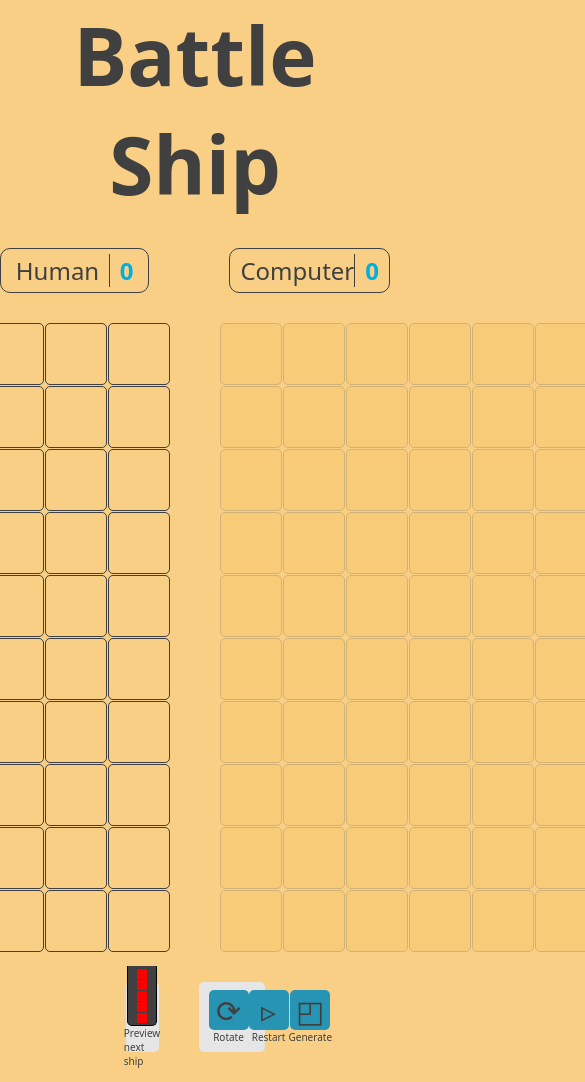
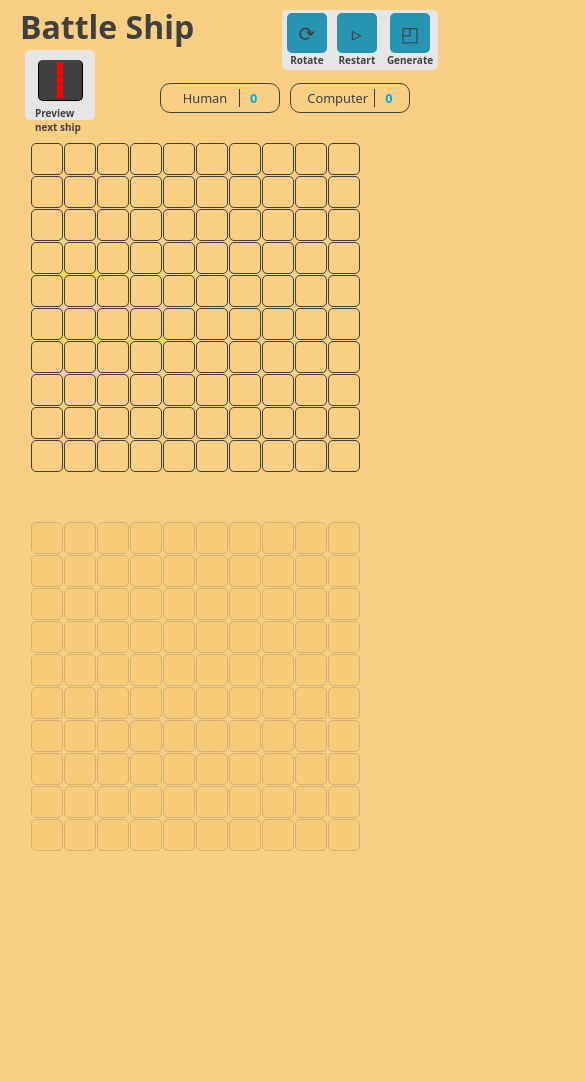
Before and after one commit to durgeshbg/battleship, a website built with webpack: page src/index.html in a window 390 px wide. Shown: the top 1082 px of the page, 585 px wide, since content can reach past the window. After the commit the page ends 851 px from the top, so only its background shows below. Built offline with nearby package versions, Linux system fonts and the light colour scheme.

Commit message:
add: responsive UI

```diff
--- a/src/style.css
+++ b/src/style.css
@@ -183,3 +183,228 @@ h1 {
   font-size: 10px;
   font-weight: lighter;
 }
+
+@media (max-width: 1400px) {
+  h1 {
+    text-align: left;
+    font-size: 3rem;
+    padding: 5px 20px;
+  }
+  .score {
+    font-size: 0.8rem;
+    gap: 10px;
+    right: 20px;
+    top: 0px;
+    position: fixed;
+  }
+  .score .left,
+  .score .right {
+    width: 120px;
+    justify-content: space-evenly;
+  }
+
+  .gameboard {
+    align-items: center;
+    flex-direction: column;
+  }
+
+  .navbar {
+    width: 200px;
+    position: absolute;
+    left: -40px;
+    top: 50px;
+    flex-direction: column;
+    align-items: center;
+  }
+
+  .preview {
+    height: 100px;
+    width: 60px;
+    padding: 10px;
+    font-weight: 600;
+    position: relative;
+  }
+
+  .preview .display {
+    border-radius: 5px;
+    width: 50px;
+    height: 60px;
+  }
+
+  .preview .display img {
+    width: 40px;
+    height: 40px;
+  }
+
+  .preview .tag {
+    margin-top: 5px;
+    width: fit-content;
+  }
+
+  .dashboard {
+    height: auto;
+    width: auto;
+    border-radius: 5px;
+    padding: 10px;
+
+    flex-direction: column;
+    justify-content: space-evenly;
+    gap: 10px;
+  }
+
+  .navbar .tag {
+    font-weight: 600;
+  }
+
+  .winner {
+    font-size: 5rem;
+  }
+}
+
+@media (max-width: 830px) {
+  .cell {
+    padding: 20px;
+  }
+}
+
+@media (max-width: 650px) {
+  .score {
+    gap: 10px;
+    position: static;
+    top: 0px;
+    padding: 0px;
+    margin: 0;
+  }
+  .score .left,
+  .score .right {
+    width: 120px;
+    justify-content: space-evenly;
+  }
+
+  .preview {
+    height: 70px;
+    width: 70px;
+    border-radius: 5px;
+
+    display: flex;
+    justify-content: space-around;
+    align-items: center;
+    position: relative;
+    top: -15px;
+    right: -24px;
+  }
+
+  .preview .display {
+    width: 90%;
+    height: 60px;
+    border-radius: 5px;
+  }
+
+  .dashboard {
+    height: auto;
+    width: auto;
+    border-radius: 5px;
+    padding: 10px;
+
+    flex-direction: row;
+    position: relative;
+    right: -300px;
+    top: -180px;
+  }
+
+  .dashboard > * {
+    display: flex;
+    flex-direction: column;
+    align-items: center;
+    justify-content: center;
+  }
+
+  .dashboard .option {
+    width: 40px;
+    height: 40px;
+    display: flex;
+    justify-content: center;
+    align-items: center;
+    border-radius: 5px;
+    font-size: 30px;
+    padding: 20px;
+  }
+}
+
+@media (max-width: 500px) {
+  h1 {
+    text-align: left;
+    font-size: 2rem;
+    padding: 5px 20px;
+  }
+
+  .score {
+    right: -90px;
+    position: relative;
+  }
+  .preview {
+    top: -30px;
+    left: 0px;
+  }
+  .cell {
+    padding: 15px;
+  }
+
+  .dashboard {
+    height: 60px;
+    padding: 5px;
+  }
+
+  .dashboard > * {
+    display: flex;
+    flex-direction: column;
+    align-items: center;
+    justify-content: center;
+  }
+
+  .dashboard .option {
+    font-size: 20px;
+    padding: 10px;
+  }
+}
+
+/*
+.gameboard .left,
+  .gameboard .right {
+    display: flex;
+    flex-direction: column;
+    gap: 1px;
+  }
+  .row {
+    display: flex;
+    gap: 0.5px;
+  }
+  .cell {
+    padding: 20px;
+    border: 0.1px solid var(--black);
+    border-radius: 5px;
+  }
+
+  .gameboard .right .cell:hover,
+  .gameboard .left .cell:hover {
+    background-color: var(--dark-orange);
+  }
+
+  .miss {
+    background-color: var(--red);
+  }
+  .hit {
+    background-color: var(--green);
+  }
+  .boat {
+    background-color: var(--white);
+  }
+  .gameboard .right .boat {
+    background-color: var(--orange);
+  }
+
+  .gameboard .right.blur .cell {
+    background-color: var(--dark-orange);
+    opacity: 0.2;
+  }
+*/
```
Also changed, not shown: dist/main.js, 1 other file.
